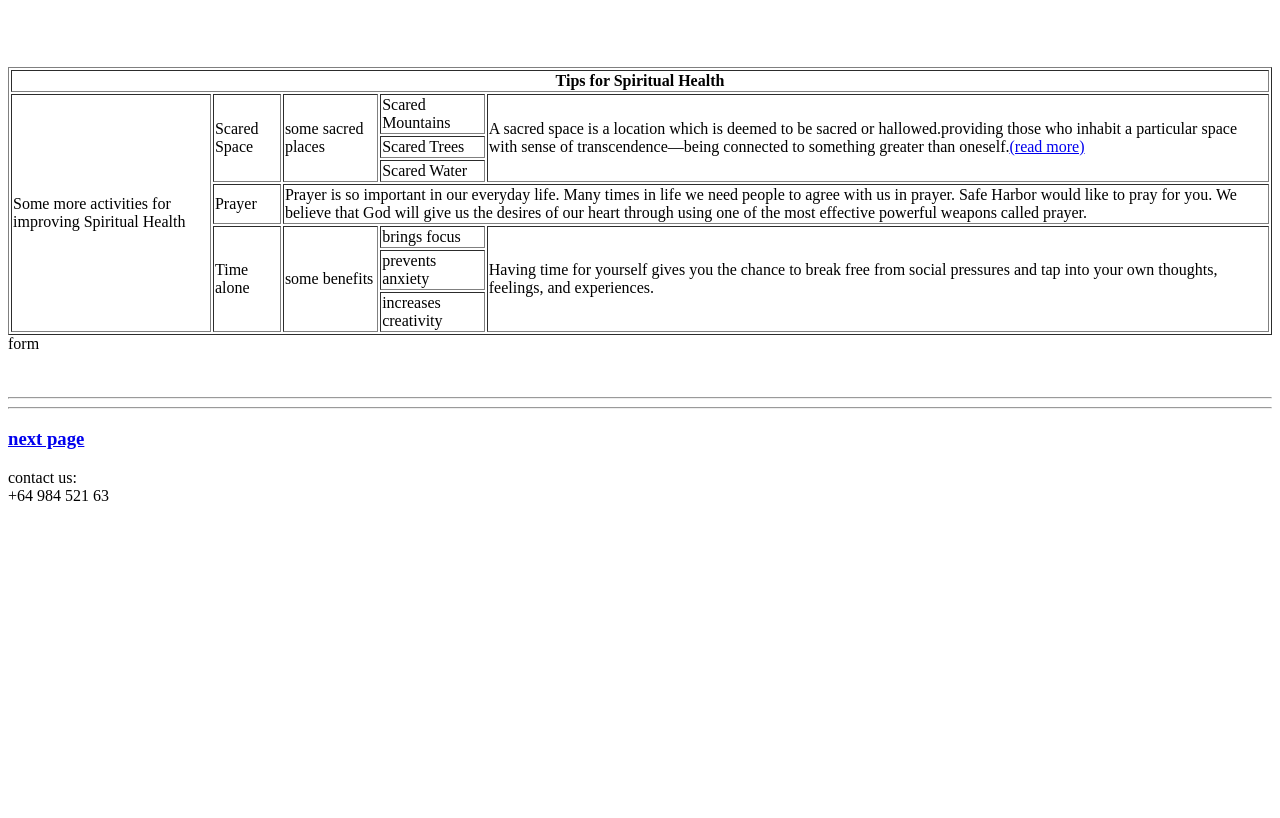
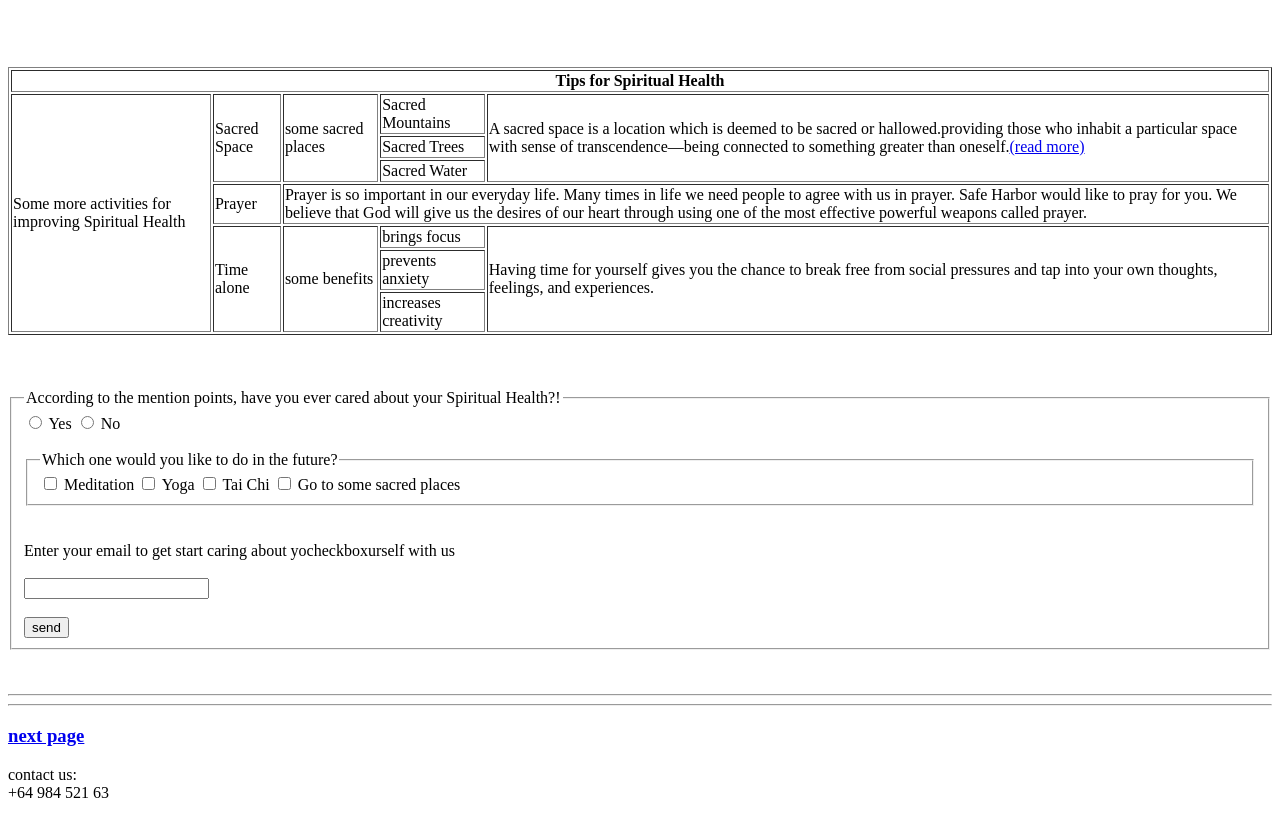
Before and after one commit to RaziyehGhorbani/timework, a plain HTML site: page Spiritual.html in a window 1280 px wide. Shown: the part 1090-1908 px from the top of the page. Before the commit the page ends 1611 px from the top, so only its background shows below. Drawn offline with Linux system fonts and the light colour scheme.

Commit message:
add form

```diff
--- a/Spiritual.html
+++ b/Spiritual.html
@@ -146,9 +146,9 @@
               <td rowspan="7">
                 Some more activities for improving Spiritual Health
               </td>
-              <td rowspan="3">Scared Space</td>
+              <td rowspan="3">Sacred Space</td>
               <td rowspan="3">some sacred places</td>
-              <td>Scared Mountains</td>
+              <td>Sacred Mountains</td>
               <td rowspan="3">
                 A sacred space is a location which is deemed to be sacred or
                 hallowed.providing those who inhabit a particular space with
@@ -160,11 +160,11 @@
             </tr>
 
             <tr>
-              <td>Scared Trees</td>
+              <td>Sacred Trees</td>
             </tr>
 
             <tr>
-              <td>Scared Water</td>
+              <td>Sacred Water</td>
             </tr>
 
             <tr>
@@ -199,10 +199,49 @@
           </tbody>
         </table>
       </section>
+<br><br><br>
+
+      <section>
+        <form action="">
+<fieldset>
+<legend>According to the mention points, have you ever cared about your Spiritual Health?!</legend>
+
+<input type="radio" name="spiritual-self-care" id="y">
+<label for="y">Yes</label>
+
+<input type="radio" name="spiritual-self-care" id="n">
+<label for="n">No</label>
+
+<br><br>
+
+<fieldset>
+  <legend>Which one would you like to do in the future?</legend>
+
+<input type="checkbox" name="" id="m">
+<label for="m">Meditation</label>
+
+<input type="checkbox" name="" id="yoga">
+<label for="yoga">Yoga</label>
+
+<input type="checkbox" name="" id="taichi">
+<label for="taichi">Tai Chi</label>
+
+<input type="checkbox" name="" id="sacred">
+<label for="sacred">Go to some sacred places</label>
+  </fieldset>
+
+  <br><br>
+
+  <label for="email">Enter your email to get start caring about yocheckboxurself with us</label><br><br>
+<input type="email" name="" id="email">
+
+<br><br>
+
+<button>send</button>
+</fieldset>
 
 
-      <section>
-        <form action="">form</form>
+        </form>
       </section>
 
     </main>
```
